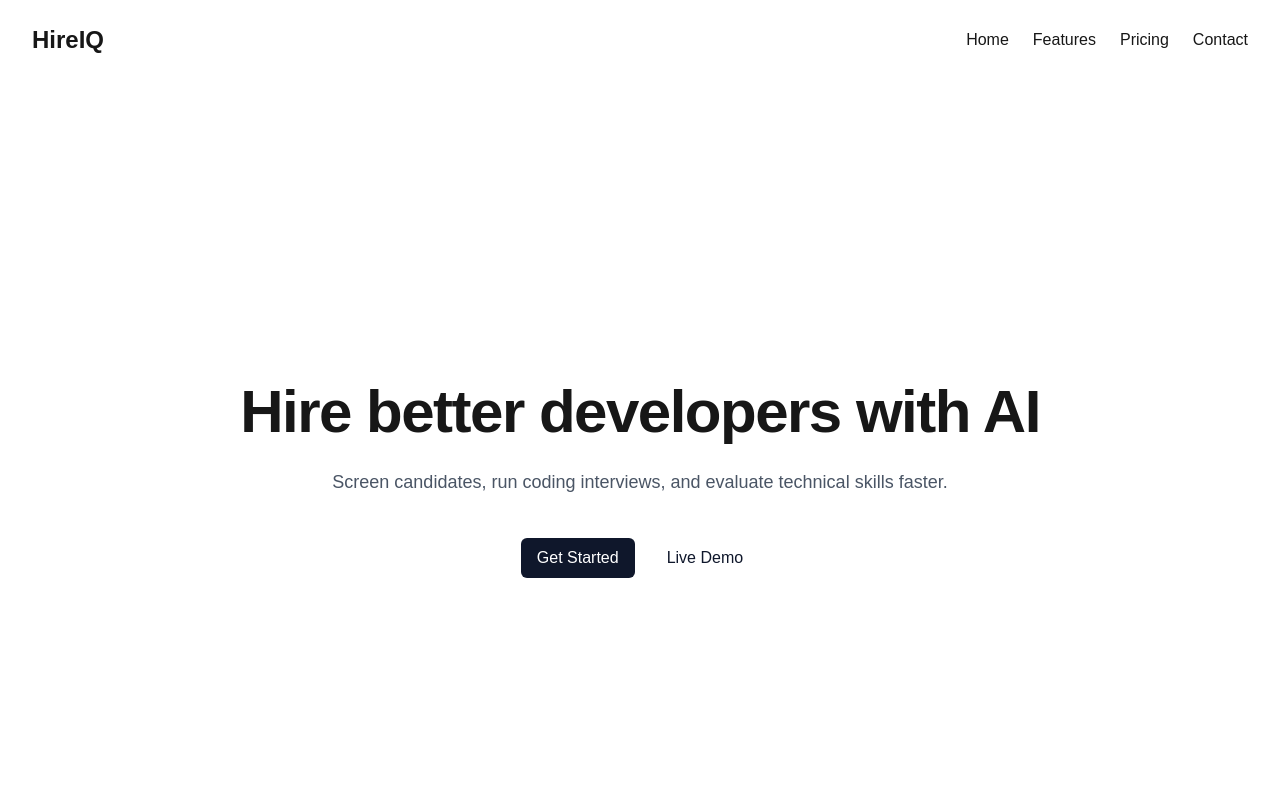
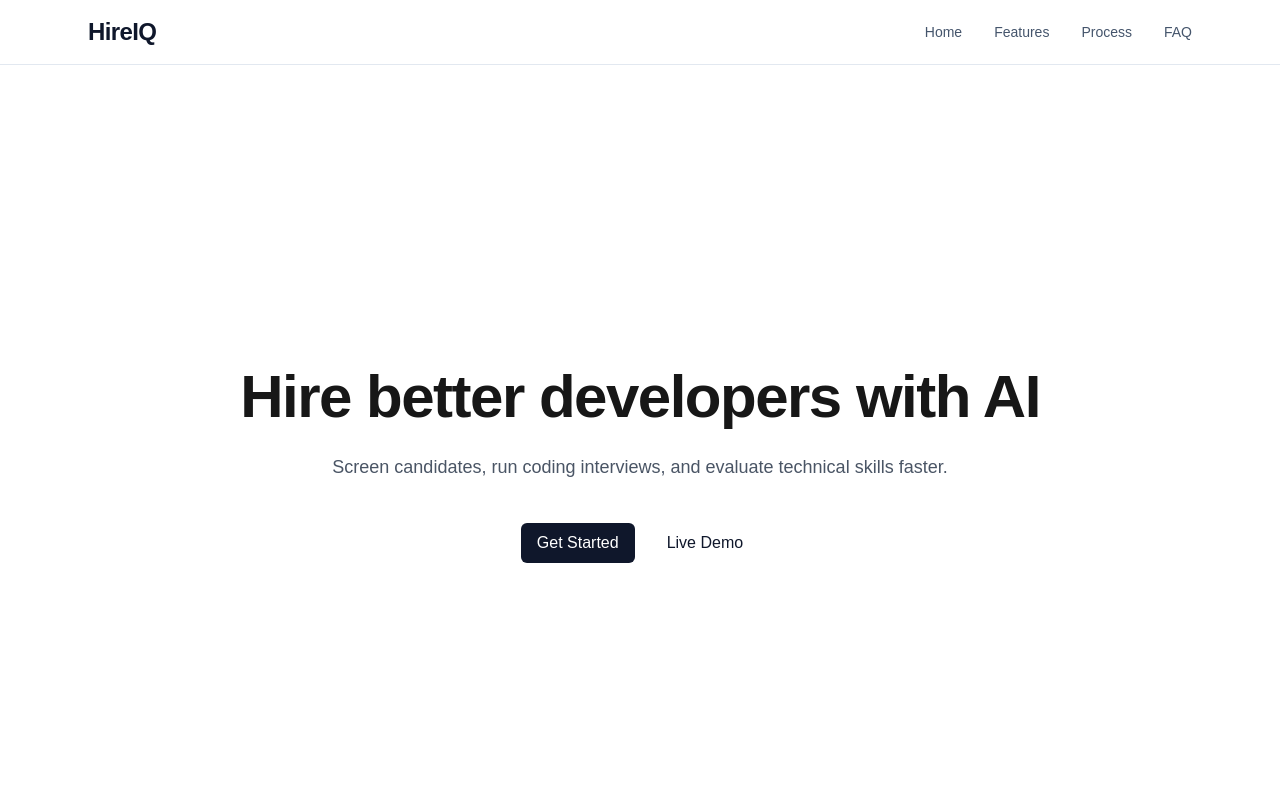
Before and after one commit to ravitejamannam/hireiq, a Next.js app: page / in a window 1280 px wide. Shown: the top 800 px of the page. Built offline with nearby package versions, Linux system fonts and the light colour scheme.

Commit message:
improve navbar layout

```diff
--- a/components/marketing/Navbar.tsx
+++ b/components/marketing/Navbar.tsx
@@ -1,16 +1,33 @@
+const links = [
+  { label: "Home", href: "#" },
+  { label: "Features", href: "#features" },
+  { label: "Process", href: "#process" },
+  { label: "FAQ", href: "#faq" },
+];
+
 export default function Navbar() {
   return (
-    <nav className="flex items-center justify-between px-8 py-6">
-      <h2 className="text-2xl font-bold">
-        HireIQ
-      </h2>
+    <header className="sticky top-0 z-50 border-b border-slate-200 bg-white/80 backdrop-blur">
+      <nav className="mx-auto flex h-16 max-w-6xl items-center justify-between px-6">
+        <a
+          href="#"
+          className="text-2xl font-bold tracking-tight text-slate-900"
+        >
+          HireIQ
+        </a>
 
-      <div className="flex gap-6">
-        <a href="#">Home</a>
-        <a href="#">Features</a>
-        <a href="#">Pricing</a>
-        <a href="#">Contact</a>
-      </div>
-    </nav>
+        <div className="flex items-center gap-8">
+          {links.map((link) => (
+            <a
+              key={link.label}
+              href={link.href}
+              className="text-sm font-medium text-slate-600 transition-colors hover:text-slate-900"
+            >
+              {link.label}
+            </a>
+          ))}
+        </div>
+      </nav>
+    </header>
   );
 }
```
